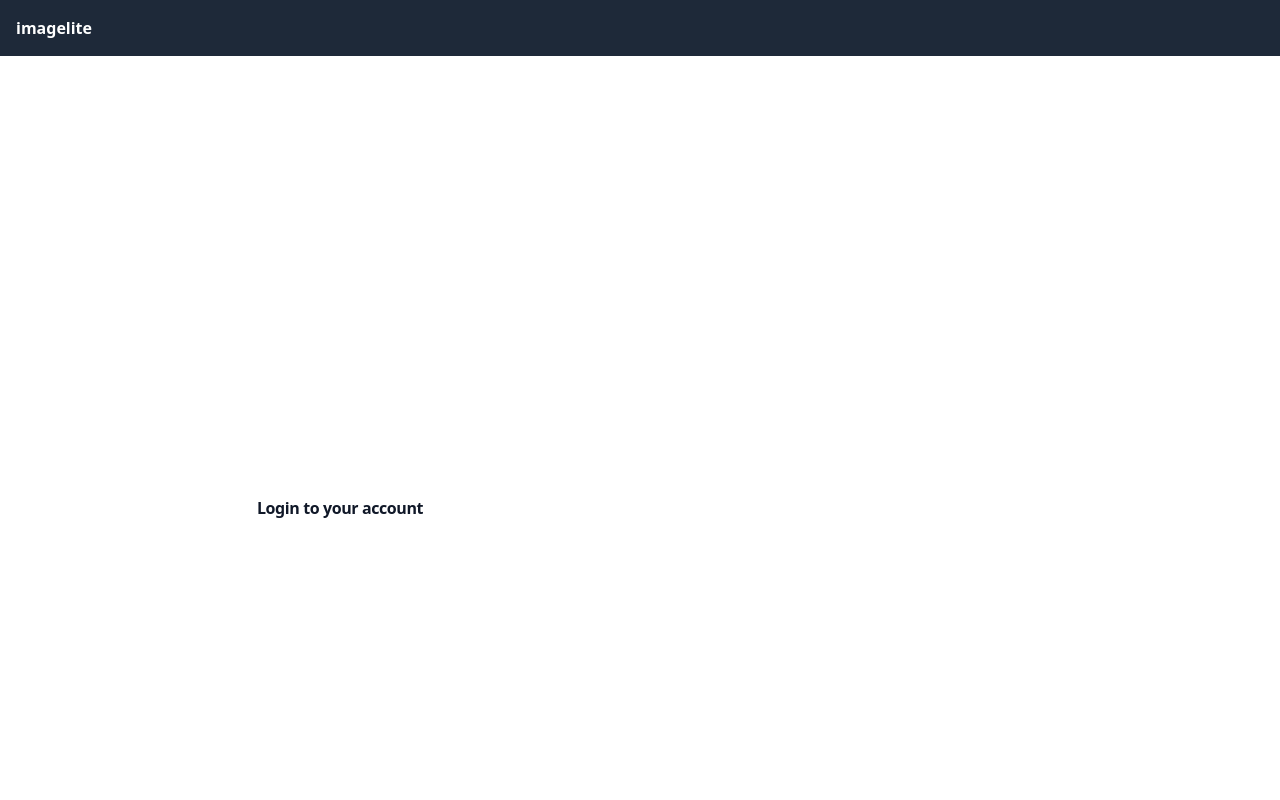
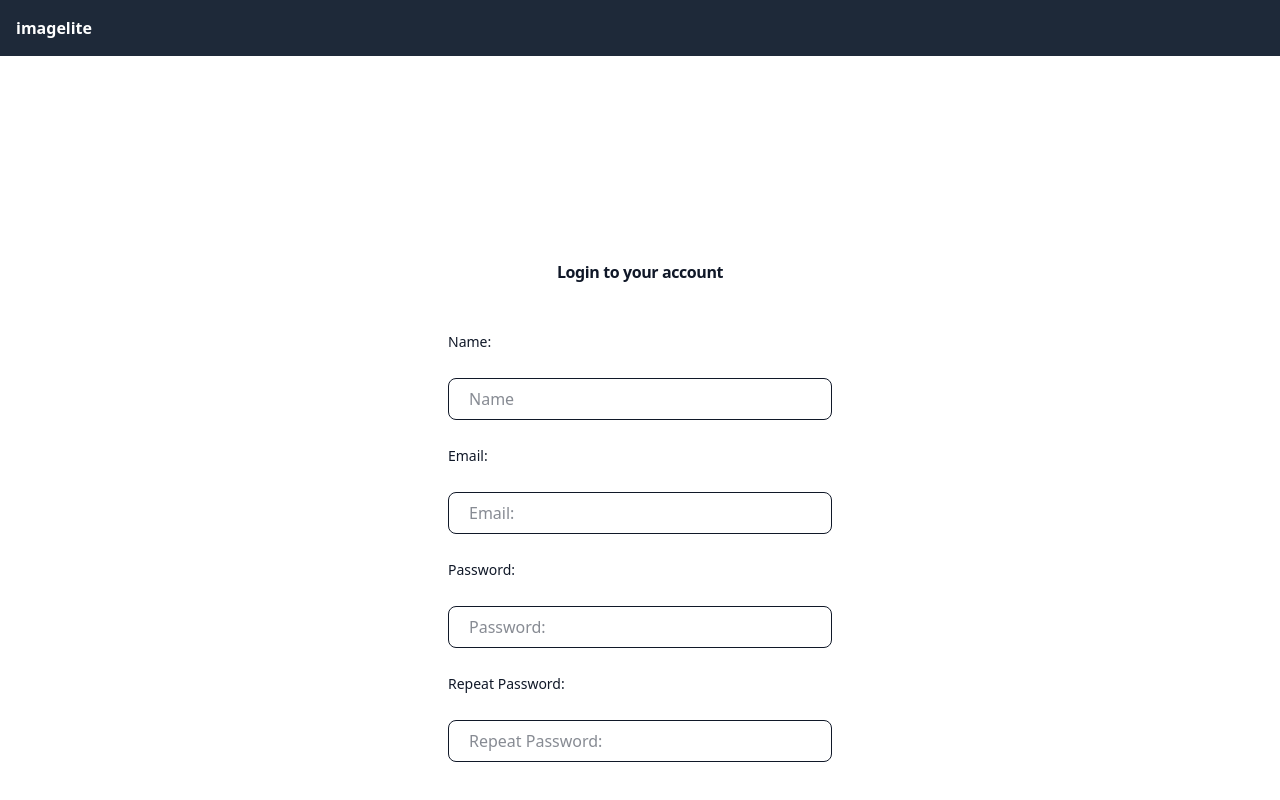
Before and after one commit to iDevAntonio/imagelite, a Next.js app: page /login in a window 1280 px wide. Shown: the top 800 px of the page. Built offline with nearby package versions, Linux system fonts and the light colour scheme.

Commit message:
LoginForm

```diff
--- a/src/app/login/page.tsx
+++ b/src/app/login/page.tsx
@@ -1,15 +1,17 @@
 'use client'
 
-import {RenderIf, Template} from '@/components/'
+import {InputText, RenderIf, Template} from '@/components'
 import {useState} from 'react'
 
 export default function Login() {
+
     const [loading, setLoading] = useState<boolean>(false);
-    const [newUserState, setNewUserState] = useState<boolean>(false);
+    const [newUserState, setNewUserState] = useState<boolean>(true);
+
     return (
         <Template loading={loading}>
 
-            <div className='flex min-h-screen justify-center items-center px-6 py-12 lg:px8'>
+            <div className='flex min-h-screen flex-1 flex-col justify-center items-center px-6 py-12 lg:px8'>
 
                 <div className='sm:mx-auto sm:w-full sm:max-w-sm'>
 
@@ -18,10 +20,40 @@ export default function Login() {
                     </h2>
 
                 </div>
+
                 <div className='mt-10 sm:mx-auto sm:w-full sm:max-w-sm'>
                     <form className='space-y-6'>
                         <RenderIf condition={newUserState}>
+                            <div>
+                                <label className='block text-sm font-medium leading-6 text-gray-900'>Name: </label>
+                            </div>
+                            <div className='mt-2'>
+                                <InputText style='w-full' placeholder='Name' id='name' />
+                            </div>
 
+                        </RenderIf>
+
+                        <div>
+                            <label className='block text-sm font-medium leading-6 text-gray-900'>Email: </label>
+                        </div>
+                        <div className='mt-2'>
+                            <InputText style='w-full' placeholder='Email:' id='email' />
+                        </div>
+
+                        <div>
+                            <label className='block text-sm font-medium leading-6 text-gray-900'>Password: </label>
+                        </div>
+                        <div className='mt-2'>
+                            <InputText type='password' style='w-full' placeholder='Password:' id='password' />
+                        </div>
+
+                        <RenderIf condition={newUserState}>
+                            <div>
+                                <label className='block text-sm font-medium leading-6 text-gray-900'>Repeat Password: </label>
+                            </div>
+                            <div className='mt-2'>
+                                <InputText type='password' style='w-full' placeholder='Repeat Password:' id='passwordMatch' />
+                            </div>
                         </RenderIf>
                     </form>
                 </div>
--- a/src/components/input/inputText.tsx
+++ b/src/components/input/inputText.tsx
@@ -6,12 +6,13 @@ interface InputTextProps {
     id?: string;
     onChange?: (event: React.ChangeEvent<HTMLInputElement>) => void;
     value?: string;
+    type?: string;
 
 }
 
-export const InputText: React.FC<InputTextProps> = ({style, ...otherProps}: InputTextProps) => {
+export const InputText: React.FC<InputTextProps> = ({style, type = "text", ...otherProps}: InputTextProps) => {
     return(
-            <input type="text"
+            <input type={type}
                     {...otherProps}
                     className={`${style} border px-5 py-2 rounded-lg text-gray-900`}/>
     )
```
